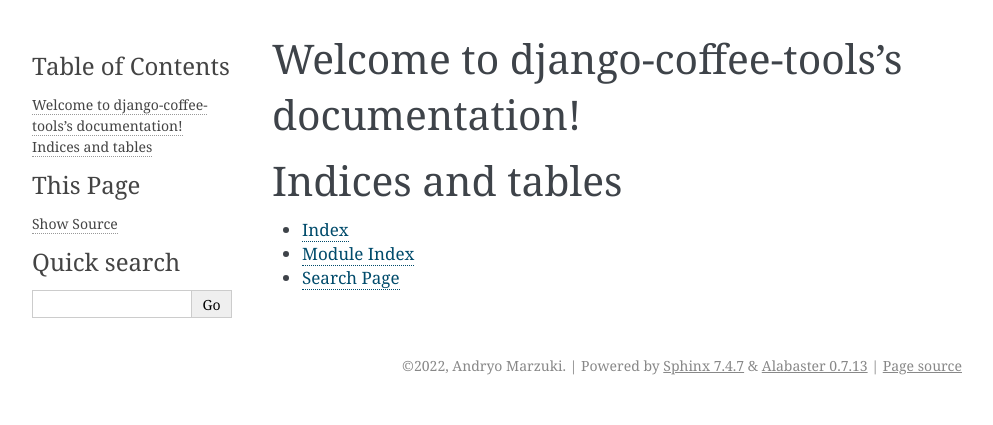
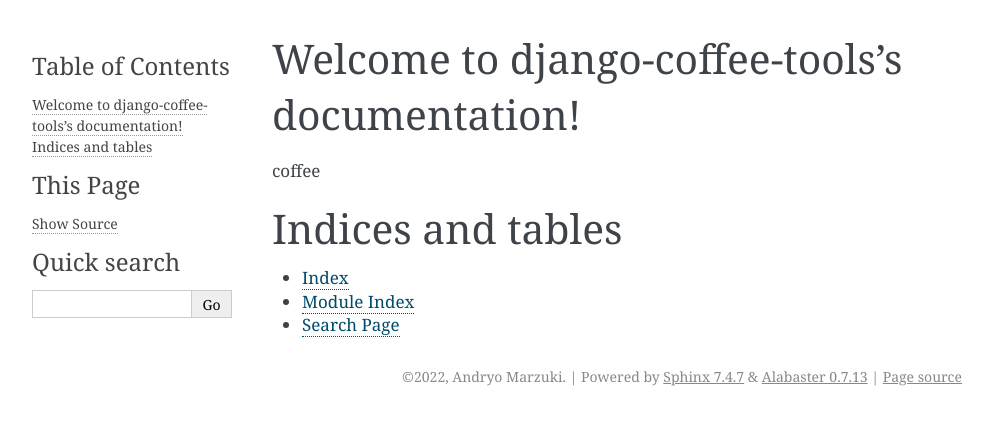
Before and after one commit to marzukia/coffee, a Sphinx documentation site: the page built from docs/index.rst, in a window 1280 px wide. Shown: the top 425 px of the page, without its empty margins (148-1141 px from the left). Built offline with Sphinx 7.4.7, drawn with Linux system fonts in a browser that asks for light colours.

Commit message:
add to index.rst

```diff
--- a/docs/conf.py
+++ b/docs/conf.py
@@ -2,6 +2,8 @@ import os
 import sys
 
 sys.path.insert(0, os.path.abspath("../../coffee/"))
+
+extensions = ["sphinx.ext.todo", "sphinx.ext.viewcode", "sphinx.ext.autodoc"]
 
 
 # Configuration file for the Sphinx documentation builder.
--- a/docs/index.rst
+++ b/docs/index.rst
@@ -10,6 +10,7 @@ Welcome to django-coffee-tools's documentation!
    :maxdepth: 2
    :caption: Contents:
 
+coffee
 
 
 Indices and tables
```
